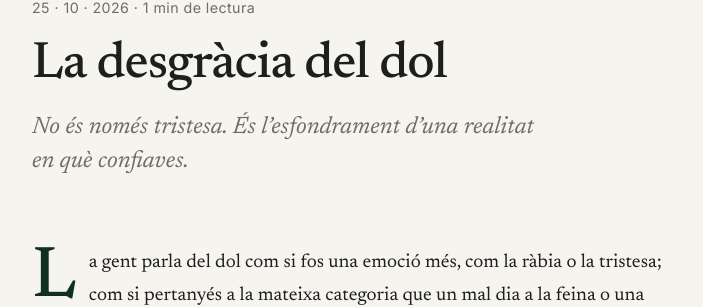
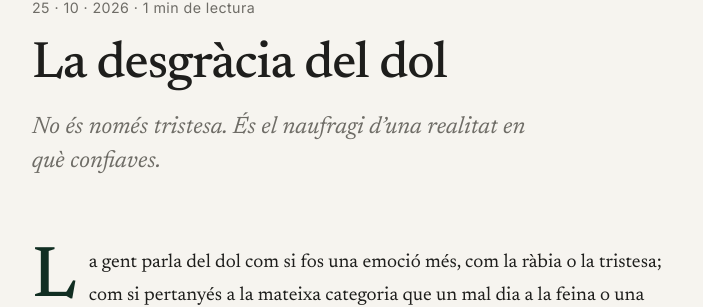
Before and after one commit to almarge/almarge.github.io, a Jekyll site: the page built from _posts/2026-10-26-la-desgracia-del-dol.md, in a window 1280 px wide. Shown: the part 208-515 px from the top of the page, without its empty margins (288-991 px from the left). Built offline with Jekyll 4.4.1, drawn with Linux system fonts in a browser that asks for light colours.

Commit message:
Update subtitle to replace 'esfondrament' with 'naufragi'

```diff
--- a/_posts/2026-10-26-la-desgracia-del-dol.md
+++ b/_posts/2026-10-26-la-desgracia-del-dol.md
@@ -1,7 +1,7 @@
 ---
 title: "La desgràcia del dol"
 
-subtitle: "No és només tristesa. És l’esfondrament d’una realitat en què confiaves."
+subtitle: "No és només tristesa. És el naufragi d’una realitat en què confiaves."
 
 date: 2026-10-26 00:00:00 +0100
 
```
